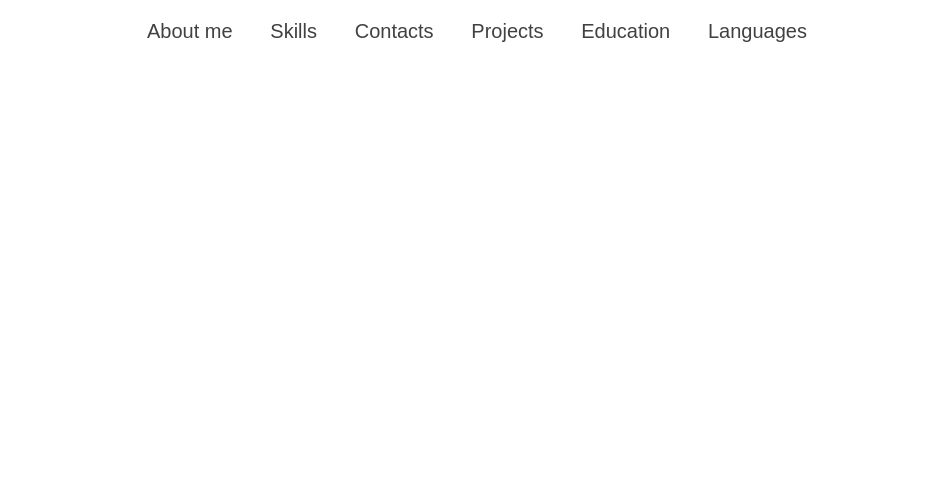
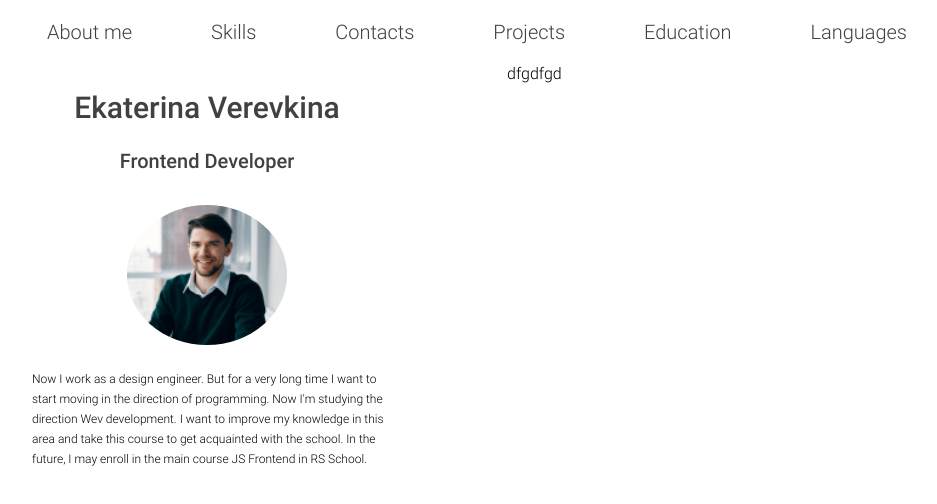
Before and after one commit to EkaterinaV97/rsschool-cv, a plain HTML site: page index.html in a window 1280 px wide. Shown: the whole page, without its empty margins (183-1120 px from the left). Drawn offline with Linux system fonts and the light colour scheme.

Commit message:
feat: add info about me

```diff
--- a/css/style.css
+++ b/css/style.css
@@ -6,7 +6,7 @@
     src: url("../fonts/Roboto-Light.woff2") format("woff2"), url("../fonts/Roboto-Light.woff") format("woff");
   }
 
-  @font-face {
+@font-face {
     font-family: "Roboto";
     font-style: normal;
     font-weight: 700;
@@ -17,12 +17,14 @@
 body {
     margin: 0;
     padding: 0;
+    height: 100vh;
 }
 
 .container {
     margin: 0 auto;
-    width: 700px;
-    font-family: Arial, sans-serif;
+    padding: 0;
+    width: 900px;
+    box-sizing: border-box;
 }
 
 .header-nav__item a {
@@ -58,3 +60,45 @@ header {
     justify-content: space-between;
     list-style-type: none;
 }
+
+.main {
+    font-family: 'Roboto';
+    display: grid;
+    gap: 100px;
+    grid-template-columns: repeat(2, 1fr);
+}
+
+.main-section_left__about h1 {
+    font-weight: 700;
+    font-size: 30px;
+    line-height: 38px;
+    text-align: center;
+    color: #414042;
+}
+
+.main-section_left__about h2 {
+    font-weight: bold;
+    font-size: 20px;
+    line-height: 18px;
+    text-align: center;
+    color: #414042;
+}
+
+.main-section_left__about img {
+    width: 160px;
+    height: 140px;
+    border-radius: 50%;
+}
+
+.img-center {
+    text-align: center;
+    margin-top: 35px;
+}
+
+.main-section_left__about-text {
+    font-weight: 400;
+    font-size: 12px;
+    line-height: 20px;
+    padding: 0 10px 0 25px;
+    margin-top: 20px;
+}
--- a/index.html
+++ b/index.html
@@ -20,8 +20,21 @@
             </ul>
         </nav>
     </header>
-    <main class=" main container">
-
+    <main class="main container">
+        <section class="main-section_left">
+            <div class="main-section_left__about">
+                <h1>Ekaterina Verevkina</h1>
+                <h2>Frontend Developer</h2>
+                <p class="img-center"><img src="img/avatr.png" alt=""></p>
+                <p class="main-section_left__about-text">
+                    Now I work as a design engineer. But for a very long time I want to start moving in the direction of programming. Now I'm studying the direction Wev development.
+                    I want to improve my knowledge in this area and take this course to get acquainted with the school. In the future, I may enroll in the main course JS Frontend in RS School.
+                </p>
+            </div>
+        </section>
+        <section class="main-section_right">
+            dfgdfgd
+        </section>
     </main>
 </body>
 </html>
```
Also changed, not shown: img/avatr.png (added).
